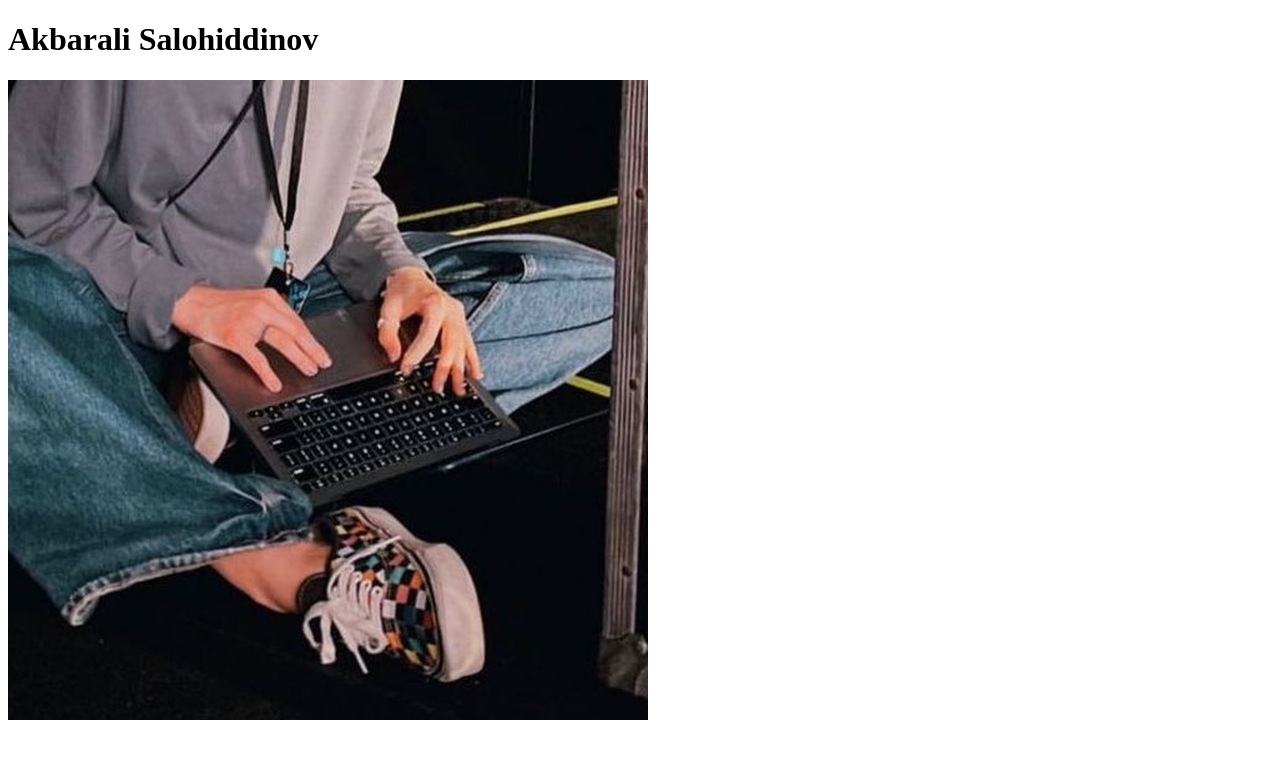
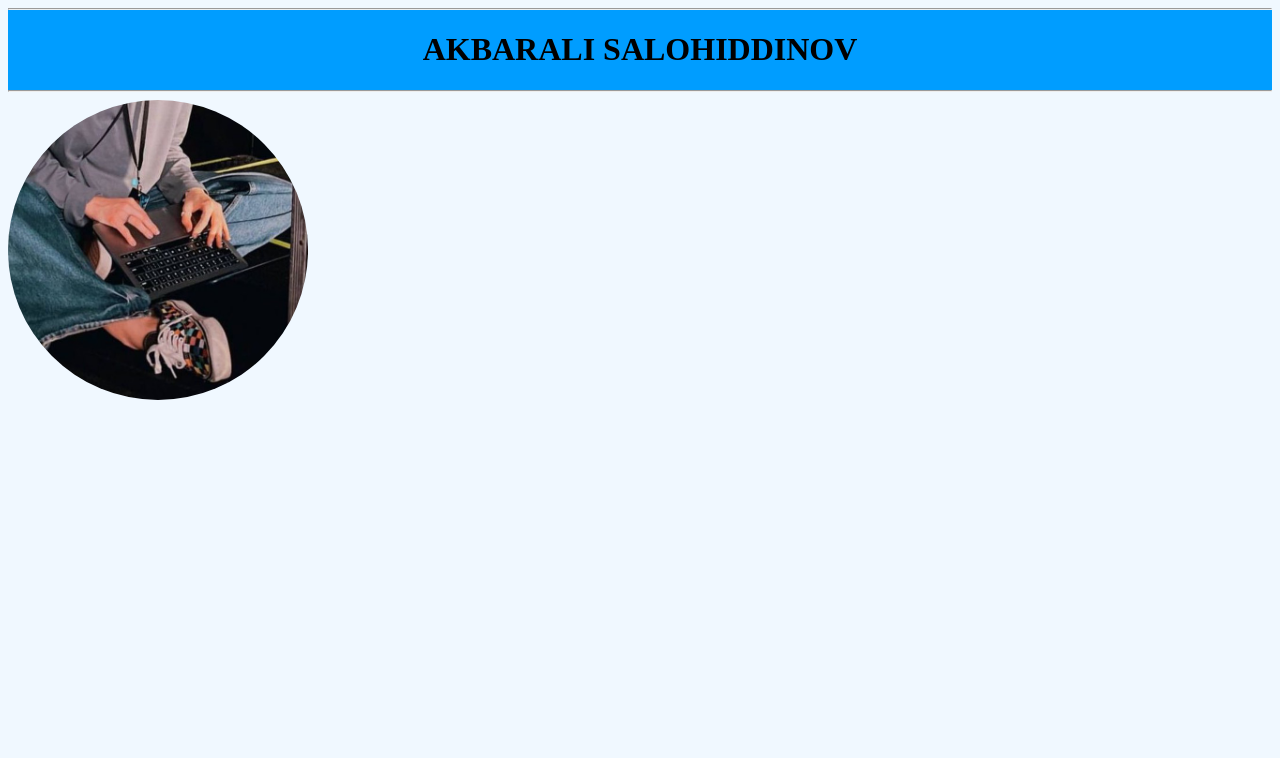
Before and after one commit to akbarali-hah/SylvanasSoft.github.io, a plain HTML site: page index.html in a window 1280 px wide. Drawn offline with Linux system fonts and the light colour scheme.

Commit message:
some updates

```diff
--- a/index.html
+++ b/index.html
@@ -5,16 +5,18 @@
     <meta charset="UTF-8">
     <meta name="viewport" content="width=device-width, initial-scale=1.0">
     <title>Akbarali Salohiddinov | Backend-end Developer</title>
+    <link rel="stylesheet" href="style.css">
 </head>
 
 <body>
-<div class="content">
-    <h1>Akbarali Salohiddinov</h1>
-</div>
-<div class="avatar-profile">
-    <img src="images/jenya.jpg" alt="avatar">
-</div>
-
+    <div class="title-profile">
+        <hr>
+        <h1>Akbarali Salohiddinov</h1>
+        <hr>
+    </div>
+    <div class="avatar-profile">
+        <img src="images/jenya.jpg" alt="avatar">
+    </div>
 
 </body>
 
--- a/style.css
+++ b/style.css
@@ -1,3 +1,17 @@
-.avatar-profile {
+.title-profile {
+    text-align: center;
+    background-color: rgb(0, 157, 255);
+    text-transform: uppercase;
+}
+
+
+.avatar-profile img {
     border-radius: 50%;
+    height: 300px;
+    width: 300px;
+
 }
+
+body {
+    background-color: aliceblue;
+}
```
